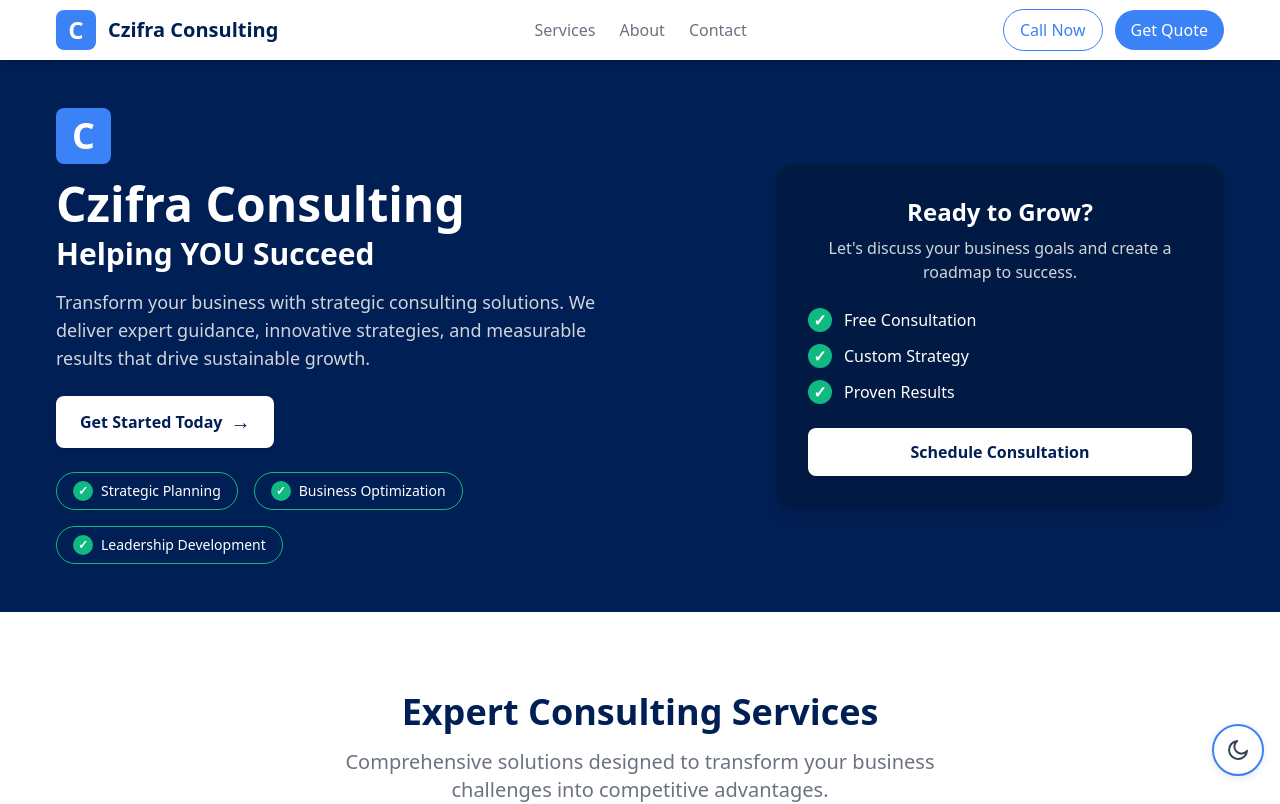
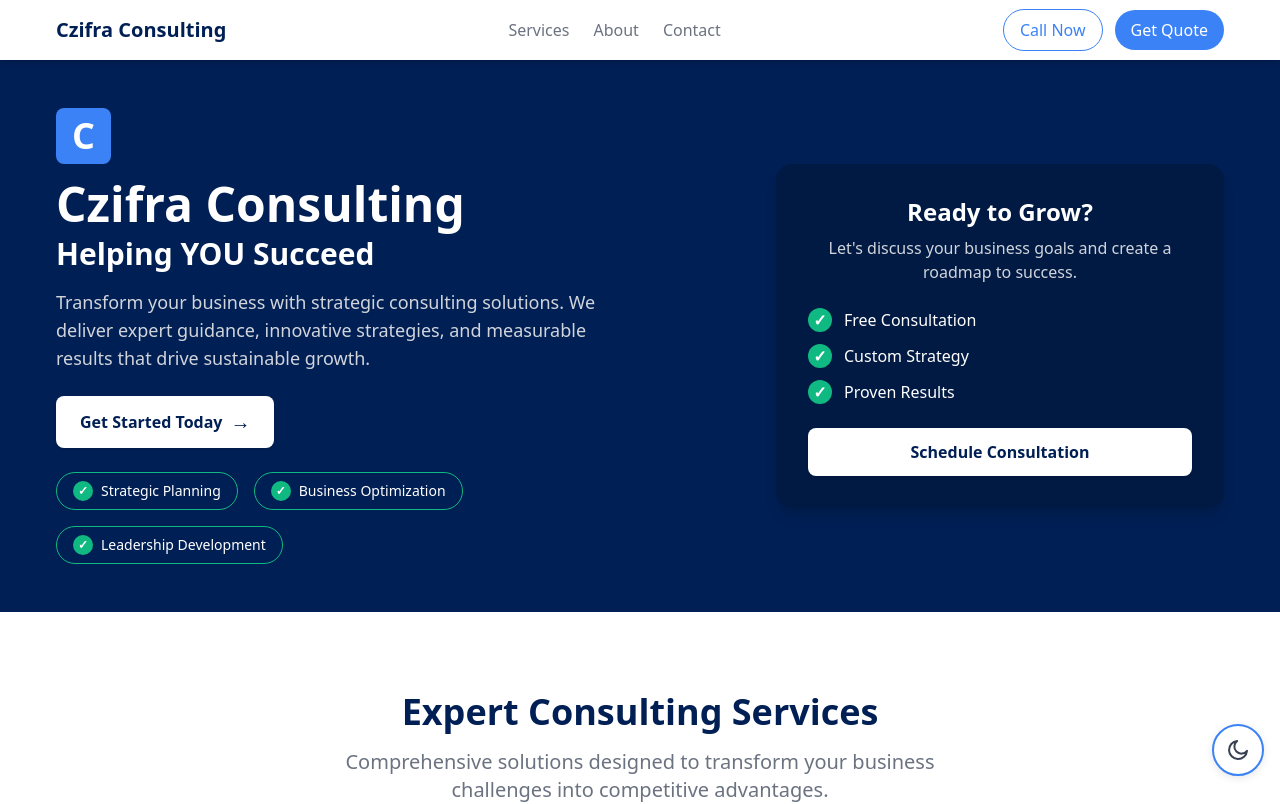
Before and after one commit to bnczifra77/czifra-site, a React (Vite) app: page / in a window 1280 px wide. Shown: the top 804 px of the page. Built offline with nearby package versions, Linux system fonts and the light colour scheme.

Commit message:
Update Header.jsx

```diff
--- a/src/components/Header.jsx
+++ b/src/components/Header.jsx
@@ -7,11 +7,9 @@ export default function Header() {
     <header className="sticky top-0 z-50 w-full bg-white dark:bg-[#0a1627] shadow-md h-[60px] flex items-center">
       <div className="container max-w-[1200px] mx-auto px-4 flex items-center justify-between h-full">
         {/* Left: Logo */}
-        <div className="flex items-center gap-3">
-          <div className="bg-blue-500 text-white font-bold text-2xl rounded-lg px-2 py-1 flex items-center justify-center" style={{ minWidth: 40, minHeight: 40 }} aria-label="Czifra Consulting Logo">
-            C
-          </div>
-          <span className="text-[20px] font-bold text-[#001F54] dark:text-white">Czifra Consulting</span>
+        <div className="flex items-center gap-2 md:gap-3">
+          {/* Remove logo badge */}
+          <span className="text-lg md:text-xl font-bold text-[#001F54] dark:text-white">Czifra Consulting</span>
         </div>
         {/* Center: Nav links */}
         <nav className="hidden md:flex items-center gap-6" role="navigation" aria-label="Main navigation">
```
